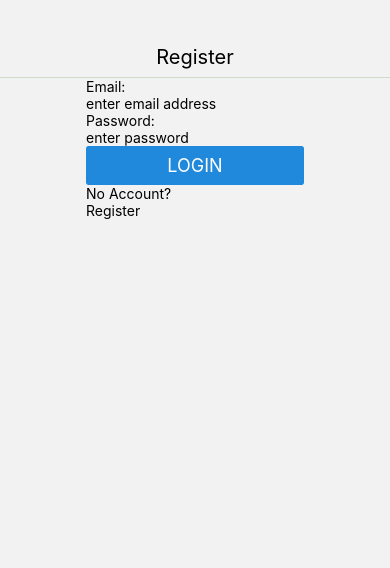
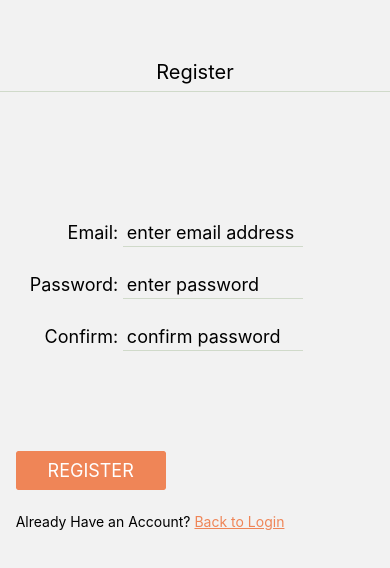
Before and after one commit to SI669-classroom/si-669-final-project-1-1, a React Native app: screen /Register in a window 390 px wide. Shown: the top 568 px of the page. Built offline with nearby package versions, Linux system fonts and the light colour scheme; no server answers; the database is empty.

Commit message:
login and register style init

```diff
--- a/Styles.js
+++ b/Styles.js
@@ -32,6 +32,11 @@ const styles = StyleSheet.create({
     borderTopColor: grayscale,
     borderTopWidth: 1
   },
+  bodyContainer: {
+    flex: 0.5,
+    justifyContent: 'center',
+    alignItems: 'center'
+  },
   footer: {
     flex: 0.1,
     alignItems: 'flex-end',
@@ -42,6 +47,10 @@ const styles = StyleSheet.create({
   },
   footerText: {
     fontSize: 20
+  },
+  linkText: {
+    color: primaryColor,
+    textDecorationLine: 'underline',
   },
   // TripsHome
   personalInfoContainer: {
@@ -158,7 +167,67 @@ const styles = StyleSheet.create({
     borderRadius: 5,
     borderWidth: 1,
     borderColor: '#3b5998'
-  }
+  },
+  // login
+  loginContainer: {
+    flex: 1,
+    justifyContent: 'flex-start',
+    alignItems: 'center',
+    width: '100%',
+    paddingTop: '30%',
+    paddingBottom: '10%'
+  },
+  loginHeader: {
+    width: '100%',
+    padding: '3%',
+    justifyContent: 'center',
+    alignItems: 'center'
+  },
+  loginHeaderText: {
+    fontSize: 24,
+    color: 'black',
+    paddingBottom: '5%'
+  },
+  loginRow: {
+    flexDirection: 'row',
+    justifyContent: 'flex-start',
+    alignItems: 'center',
+    width: '100%',
+    padding: '3%'
+  },
+  loginLabelContainer: {
+    flex: 0.3,
+    justifyContent: 'center',
+    alignItems: 'flex-end'
+  },
+  loginLabelText: {
+    fontSize: 18
+  },
+  loginInputContainer: {
+    flex: 0.5,
+    justifyContent: 'center',
+    alignItems: 'flex-start',
+    width: '100%'
+  },
+  loginInputBox: {
+    width: '100%',
+    borderColor: grayscale,
+    borderBottomWidth: 1,
+    fontSize: 18,
+    padding: '2%'
+  },
+  modeSwitchContainer: {
+    flex: 0.2,
+    justifyContent: 'center',
+    alignItems: 'center',
+    width: '100%',
+    backgroundColor: 'pink'
+  },
+  loginButtonRow: {
+    width: '100%',
+    justifyContent: 'center',
+    alignItems: 'center'
+  },
 })
 
 export default styles
--- a/screens/LoginScreen.js
+++ b/screens/LoginScreen.js
@@ -1,14 +1,15 @@
 import { useState, useEffect } from 'react'
-import { View, Text, TextInput, StyleSheet, Alert } from 'react-native'
+import { View, Text, TextInput, TouchableOpacity, Alert } from 'react-native'
 import { Button } from '@rneui/themed'
 
-function SigninBox ({ navigation }) {
+import styles, { primaryColor } from '../Styles'
+
+function LoginBox ({ navigation }) {
   const [email, setEmail] = useState('')
   const [password, setPassword] = useState('')
 
   return (
     <View style={styles.loginContainer}>
-      <Text style={styles.loginHeaderText}>Sign In</Text>
       <View style={styles.loginRow}>
         <View style={styles.loginLabelContainer}>
           <Text style={styles.loginLabelText}>Email: </Text>
@@ -40,14 +41,19 @@ function SigninBox ({ navigation }) {
           />
         </View>
       </View>
+      <View style={[styles.loginRow, {marginTop: '20%'}]}>
+        <Button
+            type='solid'
+            color={primaryColor}
+            buttonStyle={{ width: 150 }}
+            onPress={() => navigation.navigate('Home')}
+            title='LOGIN'
+          />
+      </View>
       <View style={styles.loginRow}>
-        <Button
-          onPress={() => {
-            navigation.navigate('Home')
-          }}
-        >
-          Sign In
-        </Button>
+        <Text>No Account? </Text><TouchableOpacity onPress={() => {
+            navigation.navigate('Register')
+          }}><Text style={styles.linkText}>Register</Text></TouchableOpacity>
       </View>
     </View>
   )
@@ -56,91 +62,94 @@ function SigninBox ({ navigation }) {
 function LoginScreen ({ navigation }) {
   return (
     <View style={styles.container}>
+      <View style={[styles.header, styles.withDividerBelow]}>
+        <Text style={styles.headerText}>Login</Text>
+      </View>
       <View style={styles.bodyContainer}>
-        <SigninBox navigation={navigation} />
+        <LoginBox navigation={navigation} />
       </View>
     </View>
   )
 }
 
-const styles = StyleSheet.create({
-  container: {
-    flex: 1,
-    backgroundColor: '#fff',
-    alignItems: 'center',
-    justifyContent: 'center'
-  },
-  bodyContainer: {
-    flex: 0.5,
-    justifyContent: 'center',
-    alignItems: 'center'
-  },
-  loginContainer: {
-    flex: 1,
-    justifyContent: 'flex-start',
-    alignItems: 'center',
-    width: '100%',
-    paddingTop: '30%',
-    paddingBottom: '10%'
-  },
-  loginHeader: {
-    width: '100%',
-    padding: '3%',
-    justifyContent: 'center',
-    alignItems: 'center'
-  },
-  loginHeaderText: {
-    fontSize: 24,
-    color: 'black',
-    paddingBottom: '5%'
-  },
-  loginRow: {
-    flexDirection: 'row',
-    justifyContent: 'flex-start',
-    alignItems: 'center',
-    width: '100%',
-    padding: '3%'
-  },
-  loginLabelContainer: {
-    flex: 0.3,
-    justifyContent: 'center',
-    alignItems: 'flex-end'
-  },
-  loginLabelText: {
-    fontSize: 18
-  },
-  loginInputContainer: {
-    flex: 0.5,
-    justifyContent: 'center',
-    alignItems: 'flex-start',
-    width: '100%'
-  },
-  loginInputBox: {
-    width: '100%',
-    borderColor: 'lightgray',
-    borderWidth: 1,
-    borderRadius: 6,
-    fontSize: 18,
-    padding: '2%'
-  },
-  modeSwitchContainer: {
-    flex: 0.2,
-    justifyContent: 'center',
-    alignItems: 'center',
-    width: '100%',
-    backgroundColor: 'pink'
-  },
-  loginButtonRow: {
-    width: '100%',
-    justifyContent: 'center',
-    alignItems: 'center'
-  },
-  listContainer: {
-    flex: 0.7,
-    backgroundColor: '#ccc',
-    alignItems: 'center',
-    justifyContent: 'center',
-    width: '100%'
-  }
-})
+// const styles = StyleSheet.create({
+//   container: {
+//     flex: 1,
+//     backgroundColor: '#fff',
+//     alignItems: 'center',
+//     justifyContent: 'center'
+//   },
+//   bodyContainer: {
+//     flex: 0.5,
+//     justifyContent: 'center',
+//     alignItems: 'center'
+//   },
+//   loginContainer: {
+//     flex: 1,
+//     justifyContent: 'flex-start',
+//     alignItems: 'center',
+//     width: '100%',
+//     paddingTop: '30%',
+//     paddingBottom: '10%'
+//   },
+//   loginHeader: {
+//     width: '100%',
+//     padding: '3%',
+//     justifyContent: 'center',
+//     alignItems: 'center'
+//   },
+//   loginHeaderText: {
+//     fontSize: 24,
+//     color: 'black',
+//     paddingBottom: '5%'
+//   },
+//   loginRow: {
+//     flexDirection: 'row',
+//     justifyContent: 'flex-start',
+//     alignItems: 'center',
+//     width: '100%',
+//     padding: '3%'
+//   },
+//   loginLabelContainer: {
+//     flex: 0.3,
+//     justifyContent: 'center',
+//     alignItems: 'flex-end'
+//   },
+//   loginLabelText: {
+//     fontSize: 18
+//   },
+//   loginInputContainer: {
+//     flex: 0.5,
+//     justifyContent: 'center',
+//     alignItems: 'flex-start',
+//     width: '100%'
+//   },
+//   loginInputBox: {
+//     width: '100%',
+//     borderColor: 'lightgray',
+//     borderWidth: 1,
+//     borderRadius: 6,
+//     fontSize: 18,
+//     padding: '2%'
+//   },
+//   modeSwitchContainer: {
+//     flex: 0.2,
+//     justifyContent: 'center',
+//     alignItems: 'center',
+//     width: '100%',
+//     backgroundColor: 'pink'
+//   },
+//   loginButtonRow: {
+//     width: '100%',
+//     justifyContent: 'center',
+//     alignItems: 'center'
+//   },
+//   listContainer: {
+//     flex: 0.7,
+//     backgroundColor: '#ccc',
+//     alignItems: 'center',
+//     justifyContent: 'center',
+//     width: '100%'
+//   }
+// })
 export default LoginScreen
--- a/screens/RegisterScreen.js
+++ b/screens/RegisterScreen.js
@@ -2,9 +2,9 @@ import { useState, useEffect } from 'react'
 import { View, Text, TextInput, TouchableOpacity, Alert } from 'react-native'
 import { Button } from '@rneui/themed'
 
-import styles from '../Styles'
+import styles, { primaryColor } from '../Styles'
 
-function LoginBox ({ navigation }) {
+function RegisterBox ({ navigation }) {
   const [email, setEmail] = useState('')
   const [password, setPassword] = useState('')
 
@@ -42,16 +42,34 @@ function LoginBox ({ navigation }) {
         </View>
       </View>
       <View style={styles.loginRow}>
-        <Button
-          onPress={() => {
-            navigation.navigate('Home')
-          }}
-        >
-          LOGIN
-        </Button>
+        <View style={styles.loginLabelContainer}>
+          <Text style={styles.loginLabelText}>Confirm: </Text>
+        </View>
+        <View style={styles.loginInputContainer}>
+          <TextInput
+            style={styles.loginInputBox}
+            placeholder='confirm password'
+            autoCapitalize='none'
+            spellCheck={false}
+            secureTextEntry={true}
+            onChangeText={text => setPassword(text)}
+            value={password}
+          />
+        </View>
+      </View>
+      <View style={[styles.loginRow, {marginTop: '20%'}]}>
+      <Button
+            type='solid'
+            color={primaryColor}
+            buttonStyle={{ width: 150 }}
+            onPress={() => navigation.navigate('Home')}
+            title='REGISTER'
+          />
       </View>
       <View style={styles.loginRow}>
-        <Text>No Account? </Text><TouchableOpacity><Text style={styles.linkText}>Register</Text></TouchableOpacity>
+        <Text>Already Have an Account? </Text><TouchableOpacity onPress={() => {
+            navigation.goBack()
+          }}><Text style={styles.linkText}>Back to Login</Text></TouchableOpacity>
       </View>
     </View>
   )
@@ -64,7 +82,7 @@ function RegisterScreen ({ navigation }) {
         <Text style={styles.headerText}>Register</Text>
       </View>
       <View style={styles.bodyContainer}>
-        <LoginBox navigation={navigation} />
+        <RegisterBox navigation={navigation} />
       </View>
     </View>
   )
--- a/screens/TripsHomeScreen.js
+++ b/screens/TripsHomeScreen.js
@@ -42,7 +42,7 @@ function TripsHomeScreen (props) {
             color={primaryColor}
             buttonStyle={{ width: 150 }}
             onPress={() => navigation.navigate('Login')}
-            title='LOG IN'
+            title='LOGIN'
           />
         </View>
       </View>
```
